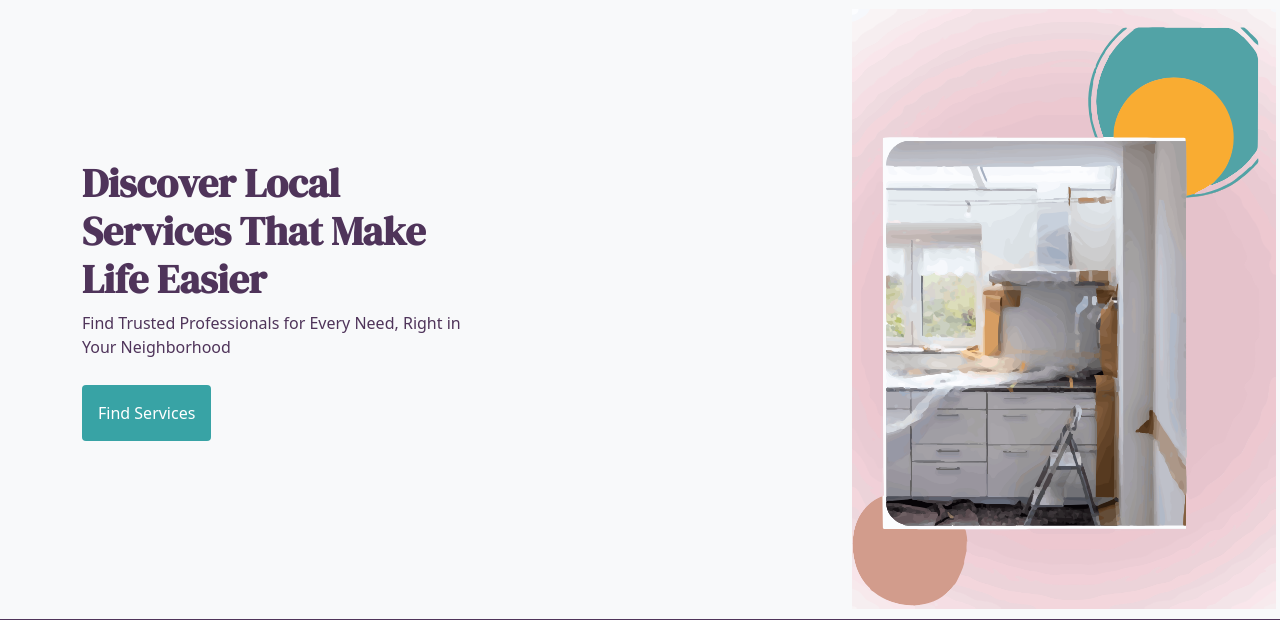
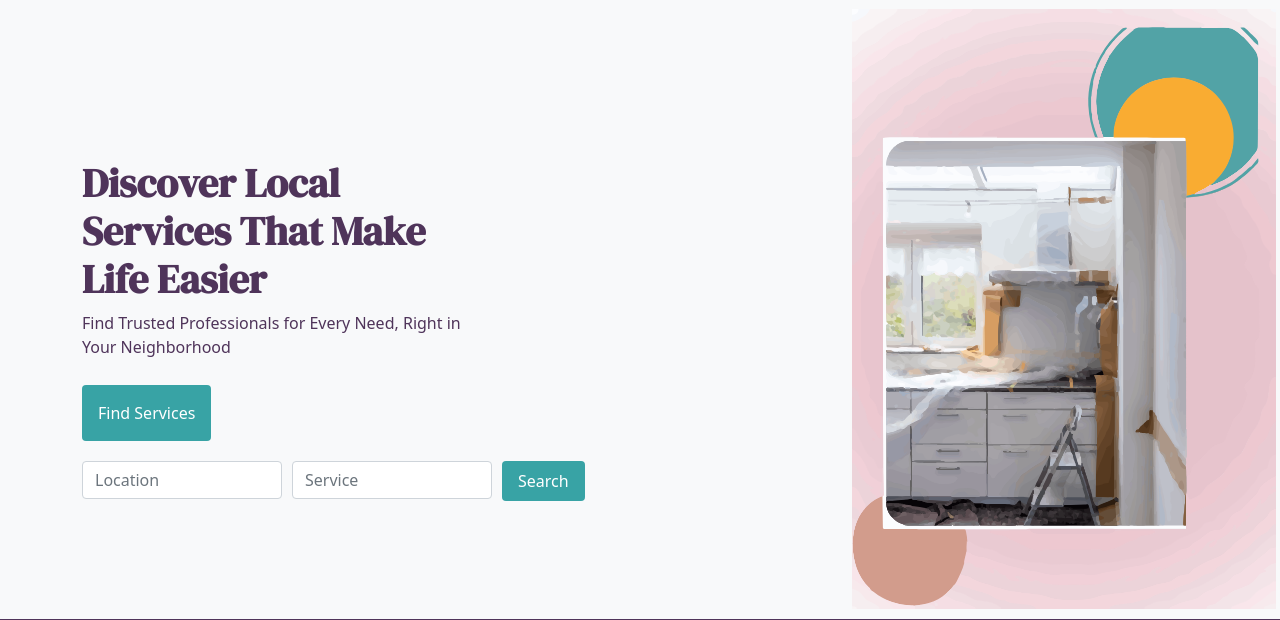
Before and after one commit to sarachafikidrissi/Locallinker, a Flask app: page /home/ in a window 1280 px wide. Shown: the part 62-682 px from the top of the page. Run offline with Flask 3, Linux system fonts and the light colour scheme.

Commit message:
adding search form

```diff
--- a/static/styles.css
+++ b/static/styles.css
@@ -35,6 +35,21 @@ body {
   }
   .hero-text {
     max-width: 400px;
+  }
+  .hero-text form {
+    padding-top: 20px;
+  }
+
+  .hero-text .col-sm-6{
+    margin-right: 10px;
+  }
+
+  .hero-text .custom-btn {
+    width: 800px;
+    height: 40px;
+    display: flex;
+    justify-content: center;
+    align-items: center;
   }
   .hero-img img {
     max-width: 100%;
--- a/templates/index.html
+++ b/templates/index.html
@@ -71,6 +71,15 @@
                   <h1>Discover Local Services That Make Life Easier</h1>
                   <p>Find Trusted Professionals for Every Need, Right in Your Neighborhood</p>
                   <a href="#" class="btn">Find Services</a>
+                  <form action="search_results.html" method="GET" class="d-flex">
+                    <div class="col-sm-6 mb-3">
+                      <input type="text" class="form-control" name="location" placeholder="Location">
+                    </div>
+                    <div class="col-sm-6 mb-3">
+                      <input type="text" class="form-control" name="service" placeholder="Service">
+                    </div>
+                    <button type="submit" class="btn custom-btn">Search</button>
+                  </form>
                 </div>
               </div>
             </div>
```
